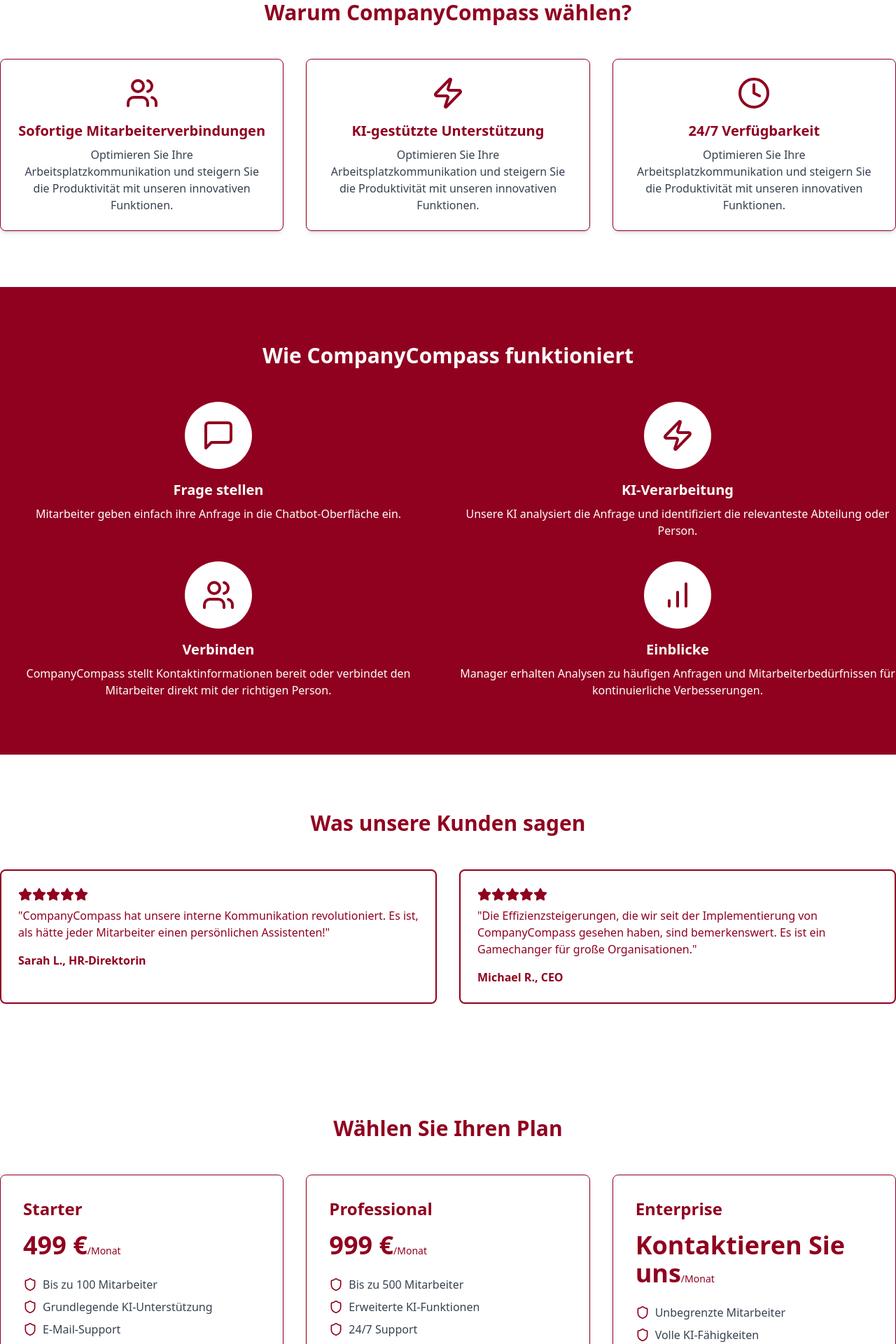
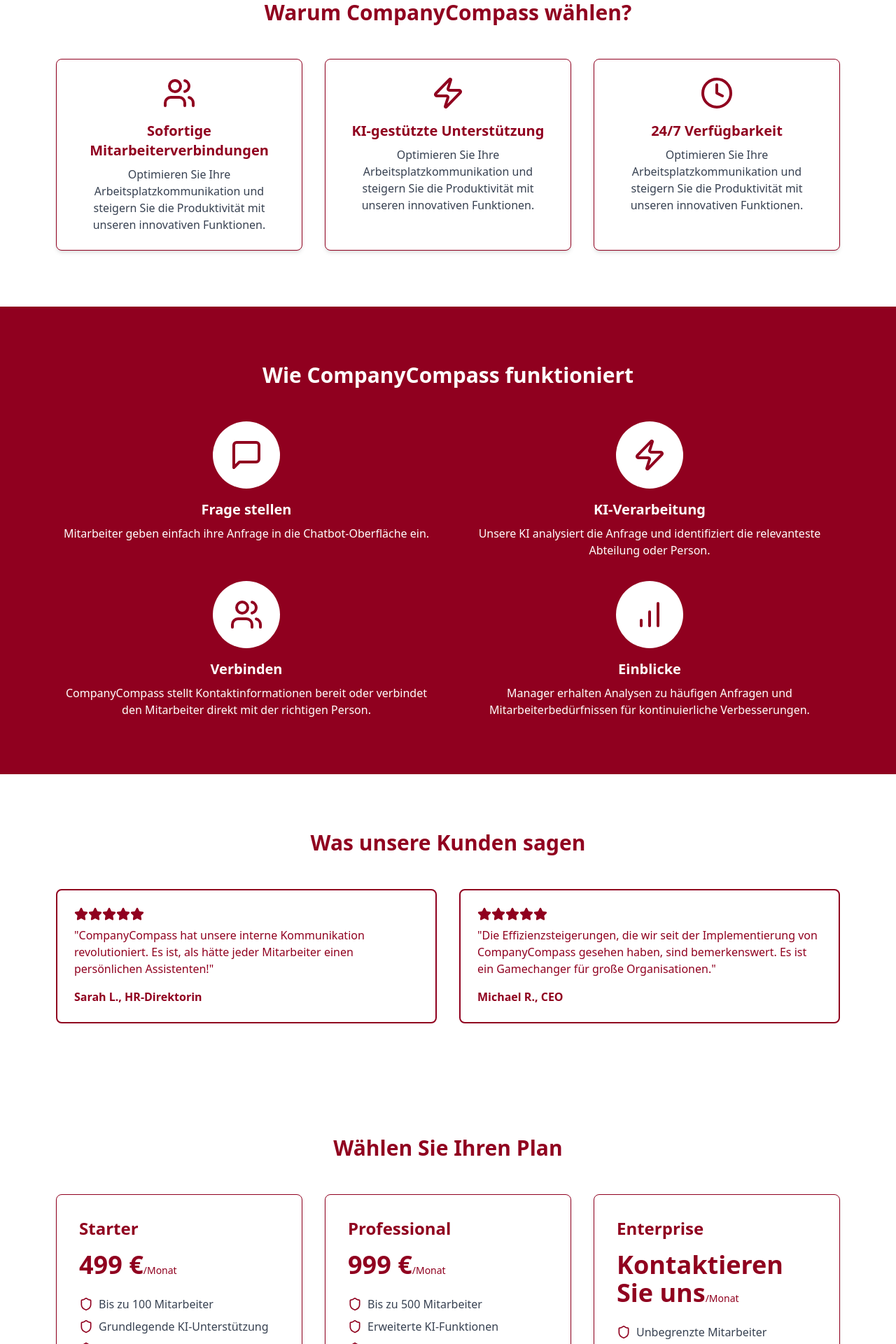
Before and after one commit to Hansehart/HanseGPT, a React (Vite) app in the folder frontend/artifact/: page /home in a window 1280 px wide. Shown: the part 880-2800 px from the top of the page at 70% size. Built offline with nearby package versions, Linux system fonts and the light colour scheme.

Commit message:
add: max width

```diff
--- a/frontend/artifact/src/pages/Home.tsx
+++ b/frontend/artifact/src/pages/Home.tsx
@@ -15,7 +15,7 @@
       Ihr Browser unterstützt das Video-Tag nicht.
     </video>
     <div className="absolute inset-0 bg-[#90001f] bg-opacity-70"></div>
-    <div className="relative z-10 container mx-auto h-full flex items-center">
+    <div className="relative z-10 container mx-auto h-full flex items-center px-4 max-w-[90%]">
       <div className="text-white max-w-2xl">
         <h2 className="text-4xl md:text-5xl font-bold mb-6">Navigieren Sie Ihren Arbeitsplatz mit Leichtigkeit</h2>
         <p className="text-xl mb-8">CompanyCompass: Der KI-gestützte Chatbot, der Ihre Mitarbeiter sofort mit den richtigen Personen und Ressourcen verbindet.</p>
@@ -29,7 +29,7 @@
 
 const Features = () => (
   <section id="features" className="py-20 bg-white">
-    <div className="container mx-auto">
+    <div className="container mx-auto px-4 max-w-[90%]">
       <h2 className="text-3xl font-bold text-center mb-12 text-[#90001f]">Warum CompanyCompass wählen?</h2>
       <div className="grid grid-cols-1 md:grid-cols-3 gap-8">
         {[
@@ -50,7 +50,7 @@
 
 const HowItWorks = () => (
   <section id="how-it-works" className="py-20 bg-[#90001f] text-white">
-    <div className="container mx-auto">
+    <div className="container mx-auto px-4 max-w-[90%]">
       <h2 className="text-3xl font-bold text-center mb-12">Wie CompanyCompass funktioniert</h2>
       <div className="grid grid-cols-1 md:grid-cols-2 gap-8">
         {[
@@ -74,7 +74,7 @@
 
 const Testimonials = () => (
   <section className="py-20 bg-white text-[#90001f]">
-    <div className="container mx-auto">
+    <div className="container mx-auto px-4 max-w-[90%]">
       <h2 className="text-3xl font-bold text-center mb-12">Was unsere Kunden sagen</h2>
       <div className="grid grid-cols-1 md:grid-cols-2 gap-8">
         {[
@@ -115,7 +115,7 @@
 
 const Pricing = () => (
   <section id="pricing" className="py-20 bg-white">
-    <div className="container mx-auto">
+    <div className="container mx-auto px-4 max-w-[90%]">
       <h2 className="text-3xl font-bold text-center mb-12 text-[#90001f]">Wählen Sie Ihren Plan</h2>
       <div className="grid grid-cols-1 md:grid-cols-3 gap-8">
         <PricingCard
@@ -140,7 +140,7 @@
 
 const CTASection = () => (
   <section className="bg-[#90001f] text-white py-20">
-    <div className="container mx-auto text-center">
+    <div className="container mx-auto px-4 max-w-[90%] text-center">
       <h2 className="text-3xl font-bold mb-4">Bereit, Ihren Arbeitsplatz zu transformieren?</h2>
       <p className="text-xl mb-8">Schließen Sie sich führenden Unternehmen an und stärken Sie Ihre Mitarbeiter mit CompanyCompass noch heute!</p>
       <button className="bg-white text-[#90001f] font-bold py-3 px-8 rounded-full hover:bg-gray-200">
@@ -152,7 +152,7 @@
 
 const Footer = () => (
   <footer className="bg-[#90001f] text-white py-8">
-    <div className="container mx-auto text-center">
+    <div className="container mx-auto px-4 max-w-[90%] text-center">
       <p>&copy; 2024 CompanyCompass. Alle Rechte vorbehalten.</p>
     </div>
   </footer>
```
